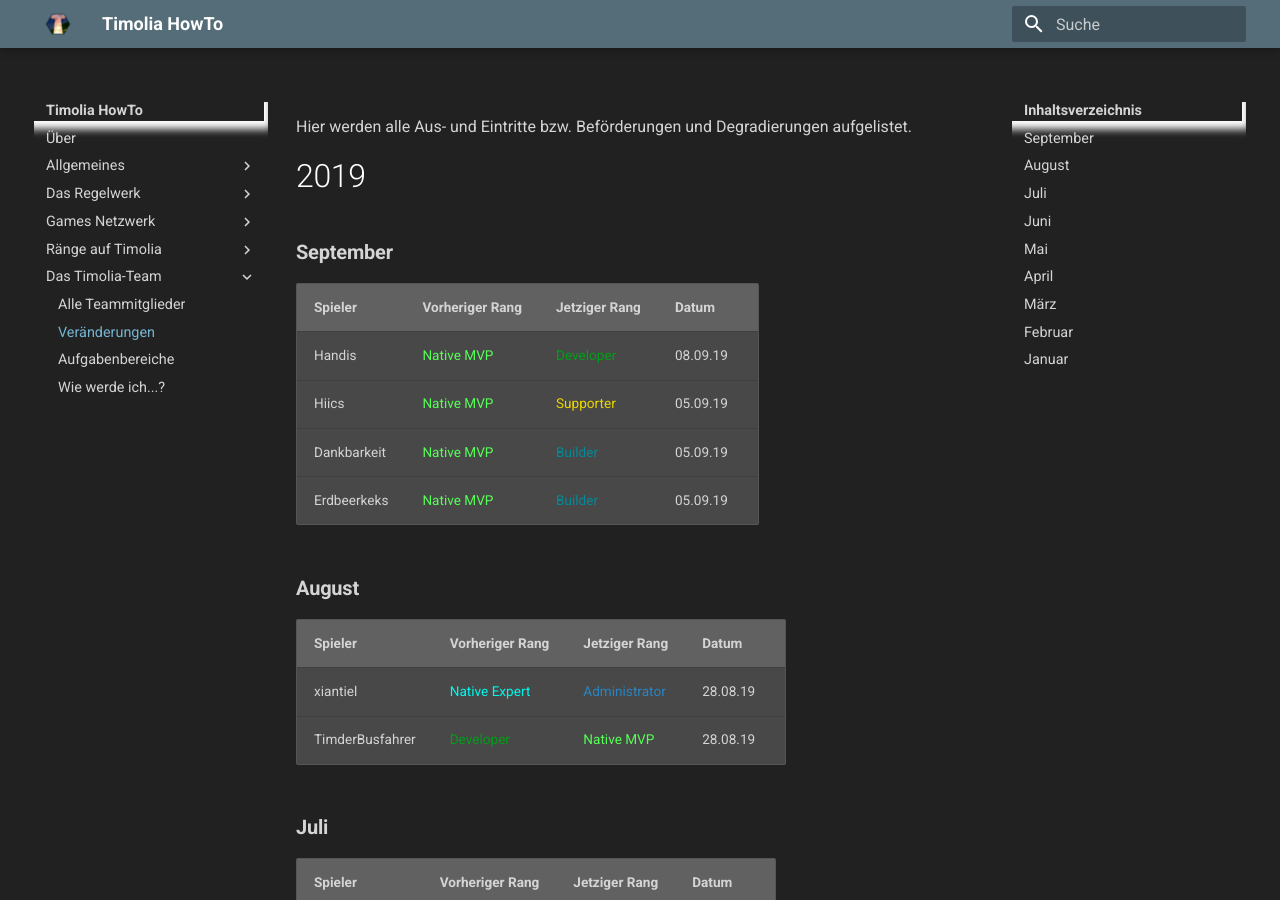
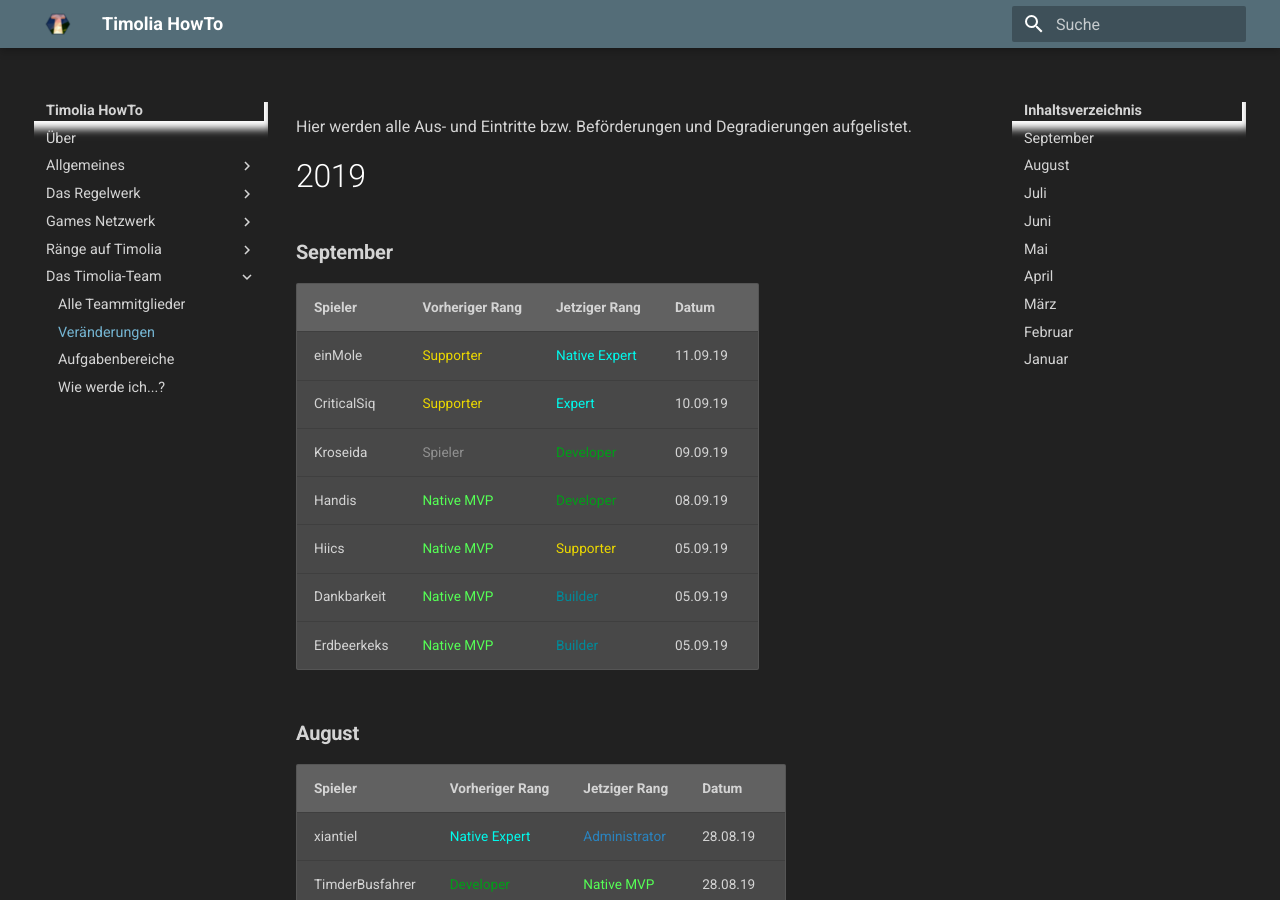
Before and after one commit to TimoliaDE/HowTo, an MkDocs documentation site: the page built from docs/team/changes.md, in a window 1280 px wide and 900 px high. Built offline with MkDocs 1.6.1 and Material for MkDocs 9.7.7, drawn with Linux system fonts in a browser that asks for light colours; old or Windows-style settings are respelled for this version of MkDocs.

Commit message:
Update changes.md

```diff
--- a/docs/team/changes.md
+++ b/docs/team/changes.md
@@ -5,6 +5,9 @@ Hier werden alle Aus- und Eintritte bzw. Beförderungen und Degradierungen aufge
 ###  <strong>September</strong>
 | Spieler | Vorheriger Rang | Jetziger Rang | Datum |
 | ------ | ------ | ------ | ------ |
+| einMole | <span class='supporter'>Supporter</span> | <span class='expert'>Native Expert</span> | 11.09.19 |
+| CriticalSiq | <span class='supporter'>Supporter</span> | <span class='expert'>Expert</span> | 10.09.19 |
+| Kroseida | <span class='user'>Spieler</span>| <span class='developer'>Developer</span> | 09.09.19 |
 | Handis | <span class='mvp'>Native MVP</span> | <span class='developer'>Developer</span> | 08.09.19 |
 | Hiics | <span class='mvp'>Native MVP</span> | <span class='supporter'>Supporter</span> | 05.09.19 |
 | Dankbarkeit | <span class='mvp'>Native MVP</span> | <span class='builder'>Builder</span> | 05.09.19 |
```
